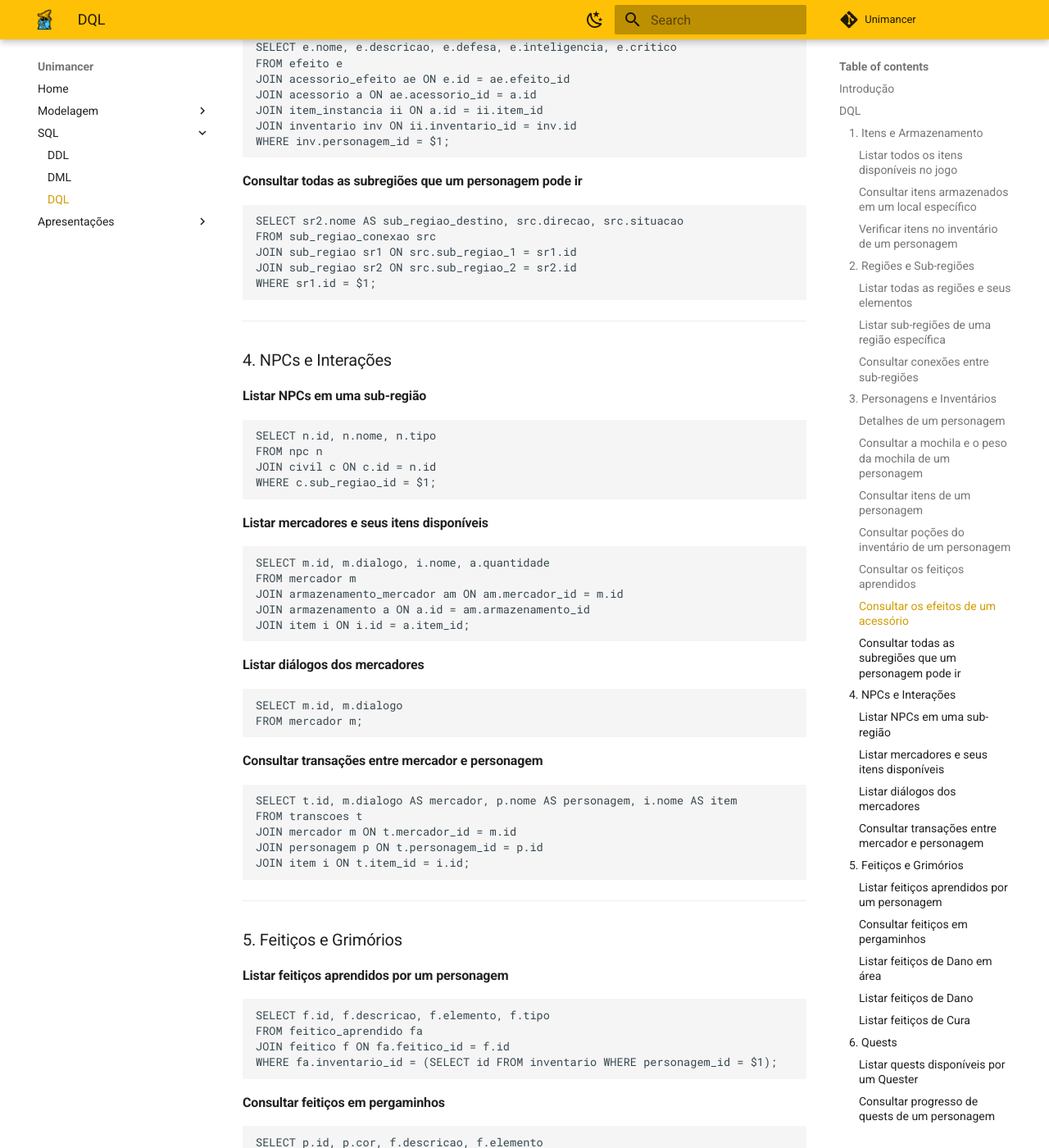
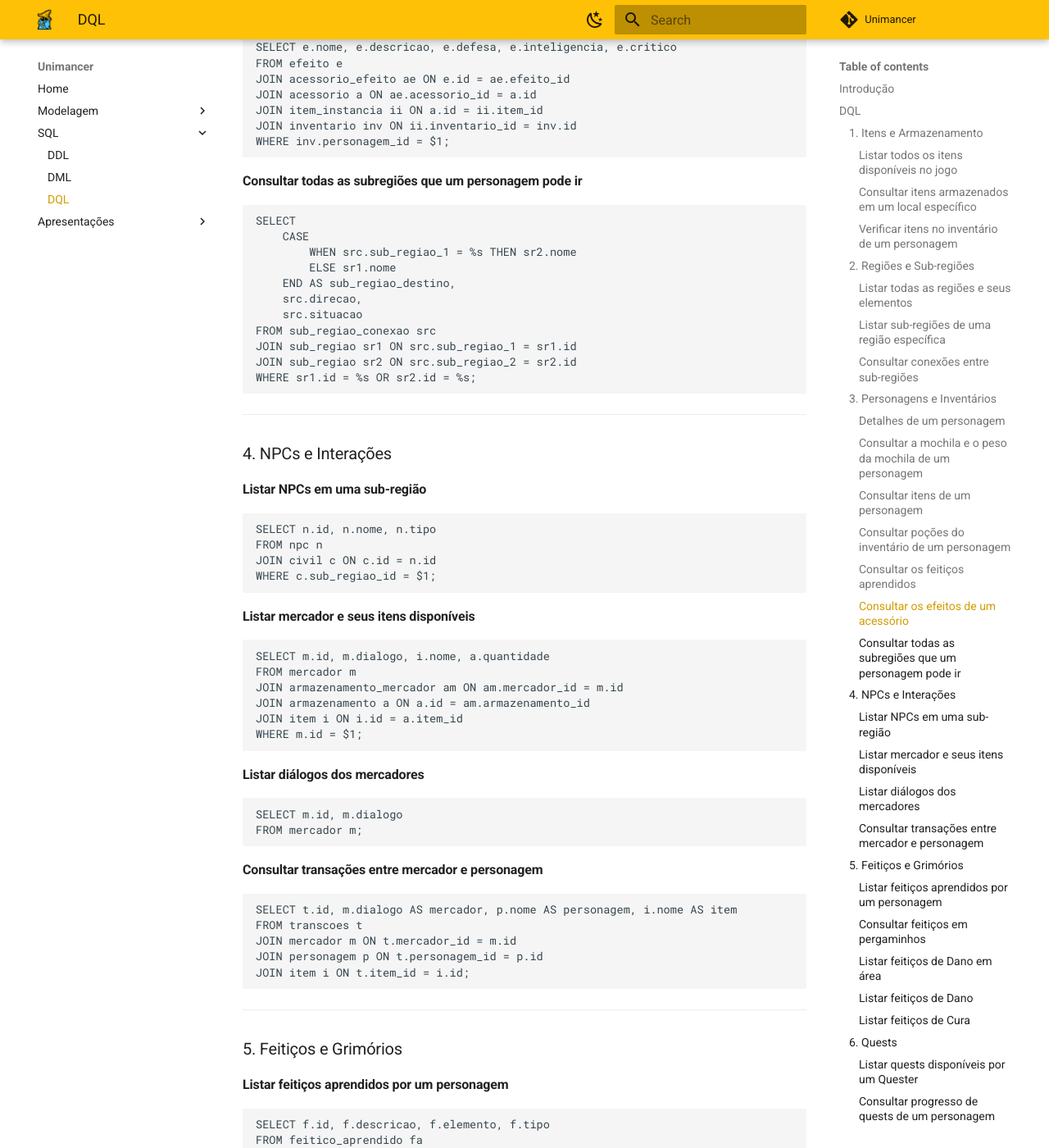
Before and after one commit to SBD1/2024.2-unimancer, an MkDocs documentation site: the page built from docs/sql/dql.md, in a window 1280 px wide and 1400 px high, scrolled down 2110 px. Shown: the whole window at 82% size. Built offline with MkDocs 1.6.1 and Material for MkDocs 9.7.7, drawn with Linux system fonts in a browser that asks for light colours; comment, search, counter and statistics services are not loaded.

````diff
--- a/docs/sql/dql.md
+++ b/docs/sql/dql.md
@@ -108,11 +108,17 @@ WHERE inv.personagem_id = $1;
 
 #### Consultar todas as subregiões que um personagem pode ir
 ``` sql
-SELECT sr2.nome AS sub_regiao_destino, src.direcao, src.situacao
+SELECT
+    CASE
+        WHEN src.sub_regiao_1 = %s THEN sr2.nome
+        ELSE sr1.nome
+    END AS sub_regiao_destino,
+    src.direcao,
+    src.situacao
 FROM sub_regiao_conexao src
 JOIN sub_regiao sr1 ON src.sub_regiao_1 = sr1.id
 JOIN sub_regiao sr2 ON src.sub_regiao_2 = sr2.id
-WHERE sr1.id = $1;
+WHERE sr1.id = %s OR sr2.id = %s;
 ```
 
 ---
@@ -127,13 +133,14 @@ JOIN civil c ON c.id = n.id
 WHERE c.sub_regiao_id = $1;
 ```
 
-#### Listar mercadores e seus itens disponíveis
+#### Listar mercador e seus itens disponíveis
 ```sql
 SELECT m.id, m.dialogo, i.nome, a.quantidade
 FROM mercador m
 JOIN armazenamento_mercador am ON am.mercador_id = m.id
 JOIN armazenamento a ON a.id = am.armazenamento_id
-JOIN item i ON i.id = a.item_id;
+JOIN item i ON i.id = a.item_id
+WHERE m.id = $1;
 ```
 
 #### Listar diálogos dos mercadores
````
Also changed, not shown: source/queries/query.py (+8 -2 lines), 3 other files.
